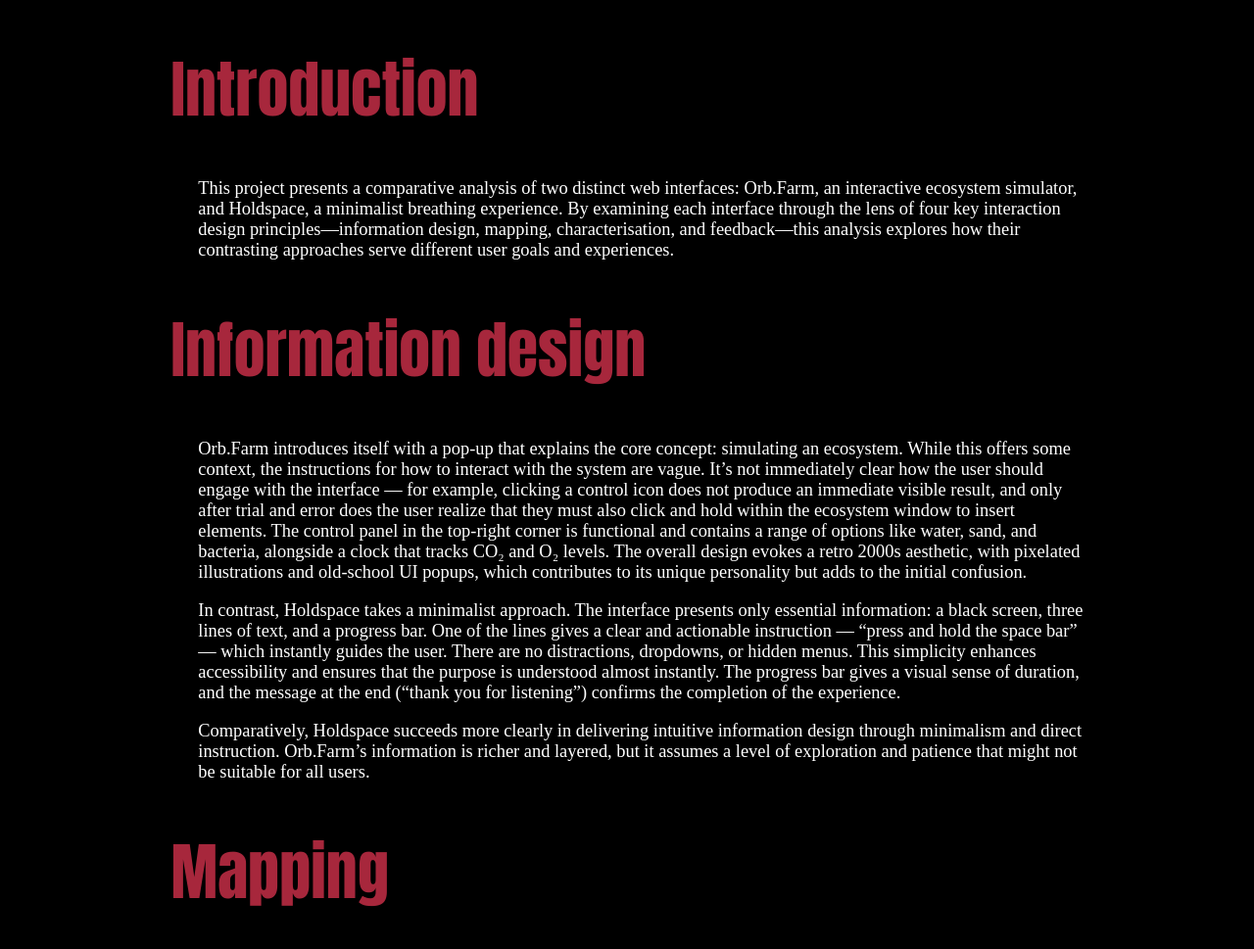
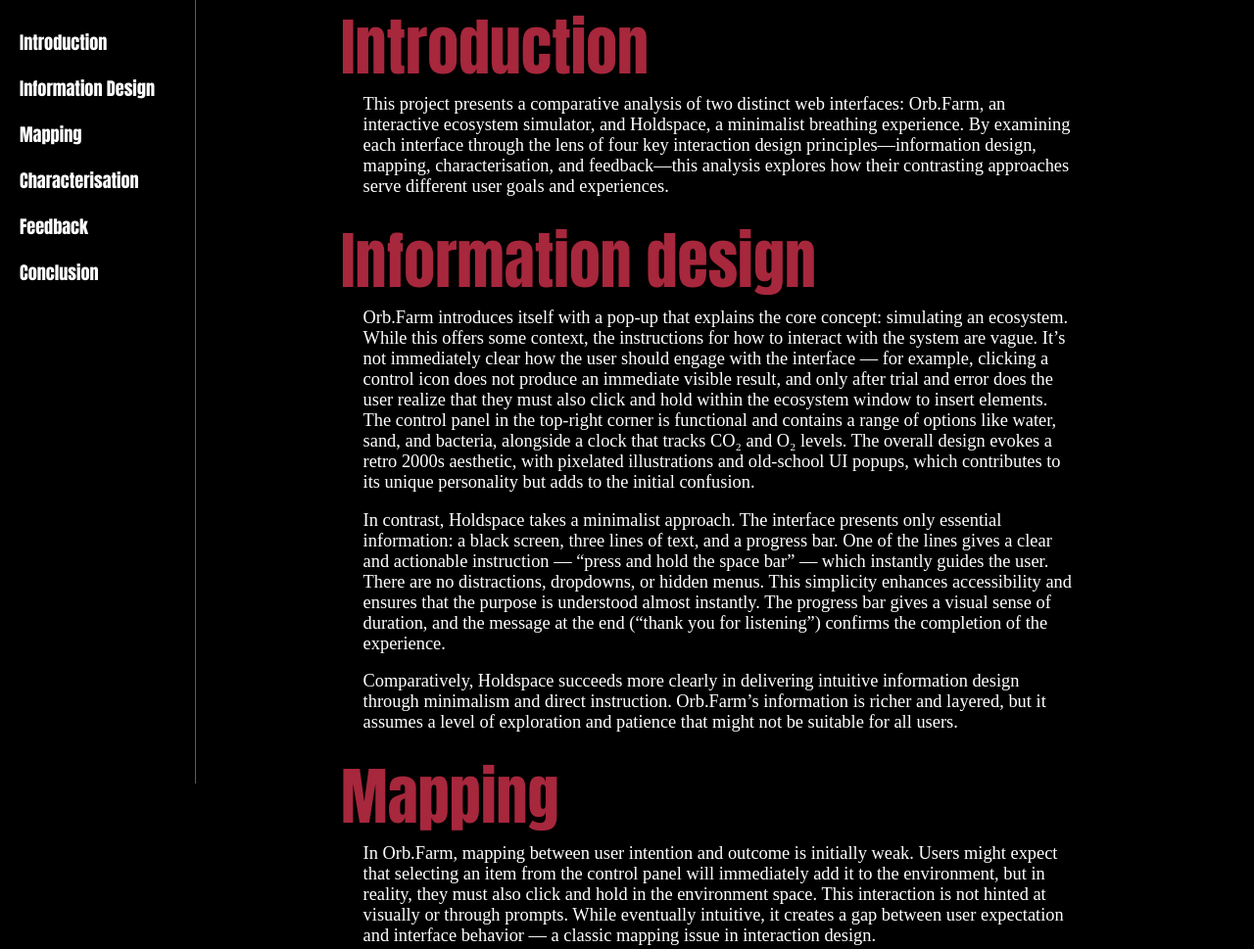
Before and after one commit to chuvie05/SPEC2, a plain HTML site: page assignment1/index.html in a window 1280 px wide. Shown: the top 969 px of the page at 98% size. Drawn offline with Linux system fonts and the light colour scheme.

Commit message:
asm1 update

```diff
--- a/assignment1/index.html
+++ b/assignment1/index.html
@@ -12,40 +12,50 @@
 
 </head>
 <body>
-<div class="Introduction">
+<nav class="side-nav">
+    <ul>
+        <li><a href="#introduction">Introduction</a></li>
+        <li><a href="#information-design">Information Design</a></li>
+        <li><a href="#mapping">Mapping</a></li>
+        <li><a href="#characterisation">Characterisation</a></li>
+        <li><a href="#feedback">Feedback</a></li>
+        <li><a href="#conclusion">Conclusion</a></li>
+    </ul>
+</nav>
+<div id="introduction" class="introduction">
     <h1>Introduction</h1>
     <p>This project presents a comparative analysis of two distinct web interfaces: Orb.Farm, an interactive ecosystem simulator, and Holdspace, a minimalist breathing experience. By examining each interface through the lens of four key interaction design principles—information design, mapping, characterisation, and feedback—this analysis explores how their contrasting approaches serve different user goals and experiences.</p>
 </div>
 
-<div class="Information design">
+<div id="information-design" class="information-design">
     <h1>Information design</h1>
     <p>Orb.Farm introduces itself with a pop-up that explains the core concept: simulating an ecosystem. While this offers some context, the instructions for how to interact with the system are vague. It’s not immediately clear how the user should engage with the interface — for example, clicking a control icon does not produce an immediate visible result, and only after trial and error does the user realize that they must also click and hold within the ecosystem window to insert elements. The control panel in the top-right corner is functional and contains a range of options like water, sand, and bacteria, alongside a clock that tracks CO₂ and O₂ levels. The overall design evokes a retro 2000s aesthetic, with pixelated illustrations and old-school UI popups, which contributes to its unique personality but adds to the initial confusion.</p>
     <p>In contrast, Holdspace takes a minimalist approach. The interface presents only essential information: a black screen, three lines of text, and a progress bar. One of the lines gives a clear and actionable instruction — “press and hold the space bar” — which instantly guides the user. There are no distractions, dropdowns, or hidden menus. This simplicity enhances accessibility and ensures that the purpose is understood almost instantly. The progress bar gives a visual sense of duration, and the message at the end (“thank you for listening”) confirms the completion of the experience.</p>
     <p>Comparatively, Holdspace succeeds more clearly in delivering intuitive information design through minimalism and direct instruction. Orb.Farm’s information is richer and layered, but it assumes a level of exploration and patience that might not be suitable for all users.</p>
 </div>
 
-<div class="Mapping">
+<div id="mapping" class="mapping">
         <h1>Mapping</h1>
     <p>In Orb.Farm, mapping between user intention and outcome is initially weak. Users might expect that selecting an item from the control panel will immediately add it to the environment, but in reality, they must also click and hold in the environment space. This interaction is not hinted at visually or through prompts. While eventually intuitive, it creates a gap between user expectation and interface behavior — a classic mapping issue in interaction design.</p>
     <p>Holdspace, however, demonstrates near-perfect mapping. The primary interaction — pressing and holding the spacebar — immediately triggers sound and animation. Releasing the spacebar immediately resets the screen. This one-to-one correlation is easy to grasp and creates a seamless interactive loop. The user learns quickly through cause and effect.</p>
     <p>Here, Holdspace’s mapping is more effective, leveraging minimalism to its advantage by making each user action immediately meaningful. Orb.Farm’s mapping suffers slightly due to its complex simulation nature and less transparent interaction logic.</p>
 </div>
 
-<div class="Characterisation">
+<div id="characterisation" class="characterisation">
     <h1>Characterisation</h1>
     <p>Orb.Farm has a distinct personality. Its visual language — pixelated art, window-style pop-ups, and vintage UI design — channels nostalgia for early digital interfaces. This character makes the site feel playful and educational, akin to a biology-themed sandbox game. The simulation of ecological balance gives it a “serious play” feel — while it’s fun to interact with, there’s an implicit message about environmental complexity and care. The interface doesn’t guide you too closely, instead inviting discovery through experimentation, which suits its theme.</p>
     <p>Holdspace, on the other hand, embodies calm. Everything from the clean black-and-white palette to the gentle ambient soundtrack is designed to relax the user. There is no excess. The animation — a floating sphere that pulses and grows — mimics deep breathing. The tone is meditative, like a mindfulness app or a digital moment of pause. This is reinforced by the lack of control options, buttons, or text clutter — the design intentionally reduces user agency to create a passive, calming experience.</p>
     <p>The contrast here is stark but effective: Orb.Farm uses characterisation to simulate curiosity and learning, while Holdspace uses it to promote peace and stillness. Each interface’s tone suits its purpose and audience.</p>
 </div>
 
-<div class="Feedback">
+<div id="feedback" class="feedback">
     <h1>Feedback</h1>
     <p>Orb.Farm provides subtle but layered feedback throughout the interaction. When selecting elements from the control panel (e.g., sand, grass, fish), each button gives a slight visual animation — a pressed-state effect that mimics the feel of a physical button, helping users confirm their selection. After selecting element, clicking and holding in the ecosystem screen make the element visibly appears in real time, reinforcing that the interaction was successful. Additionally, long-term feedback emerges through the simulation itself: the slow rise or fall of CO₂ and O₂ levels is tracked via a gas composition meter, and the ecosystem visibly reacts — for example, creatures begin to die if balance isn’t maintained. The fast-forward button adds an optional acceleration to these changes, allowing the user to observe outcomes more quickly.</p>
     <p>Holdspace also makes thoughtful use of feedback, though in a more minimal and ambient way. When users first entering the site, it shows a loading message ("loading sounds") — a small but important moment of system feedback that sets expectations and prevents confusion. Once the audio is ready, the loading line transitions into a guiding message: “turn up the volume and press and hold the spacebar.” This smooth transformation not only communicates that the system is ready but also subtly leads the user into the interaction without breaking immersion. During the experience, pressing and holding the spacebar produces immediate audiovisual feedback: the screen turns white, ambient music plays, and the animation begins. Releasing the spacebar returns the site to its original black screen, instantly confirming that the interaction has ended.</p>
     <p>While Orb.Farm’s feedback is both subtle and long-term, encouraging careful observation, Holdspace excels in immediate, sensory feedback that gently guides the user. Each interface’s approach aligns with its broader goals — Orb.Farm aims to simulate complexity over time, while Holdspace invites presence and calm through direct, moment-to-moment interaction.</p>
 </div>
 
-<div class="Conclusion">
+<div id="conclusion" class="conclusion">
     <h1>Conclusion</h1>
     <p>While Orb.Farm and Holdspace differ radically in function, tone, and complexity, both demonstrate thoughtful interaction design. Orb.Farm invites exploration through layered, gamified learning — though at the cost of initial usability. Holdspace, by contrast, prioritizes emotional clarity and simplicity, offering a brief but powerful interactive moment. In comparing the two, we see how interaction design is not one-size-fits-all, but deeply context-dependent. The former succeeds by modeling complex systems through subtle interaction, while the latter excels through focused, minimal feedback and intuitive mapping. Each offers valuable lessons for designers on how to shape digital experiences based on intention, context, and audience.</p>
 </div>
--- a/assignment1/style.css
+++ b/assignment1/style.css
@@ -1,10 +1,13 @@
-*{
-    background-color: rgb(0, 0, 0);
+* {
+  margin: 0;
+  padding: 0;
+  box-sizing: border-box;
 }
+
 body {
-  padding-left: 13%;
-  padding-right: 13%;
-
+  padding-left: 10%;
+  padding-right: 14%;
+  background-color: rgb(0, 0, 0);
 
 }
 h1 {
@@ -17,6 +20,50 @@ h1 {
 }
 p {
   color: white;
+  margin-bottom: 2.3%;
   margin-left: 3%;
   font-size: 1.15rem
 }
+.side-nav {
+    position: fixed;
+    top: 0;
+    left: 0;
+    width: 200px;
+    height: 100%;
+    background-color: #000000;
+    border-right: 1px solid #f8f8f85f;
+    padding: 30px 20px;
+    box-shadow: 2px 0 5px rgba(0, 0, 0, 0.05);
+    z-index: 1000;
+}
+
+.side-nav ul {
+    list-style-type: none;
+    padding: 0;
+    margin: 0;
+}
+
+.side-nav ul li {
+    margin-bottom: 20px;
+}
+
+.side-nav ul li a {
+  font-family: "Anton", sans-serif;
+  text-decoration: none;
+  color: #ffffff;
+  font-weight:300;
+  font-size: 1.14rem;
+  transition: color 0.3s;
+}
+
+.side-nav ul li a:hover {
+    color: #931539;
+}
+
+/* Shift the main content to the right so it doesn’t sit under the nav */
+body {
+    margin-left: 220px;
+}
+html {
+    scroll-behavior: smooth;
+}
```
